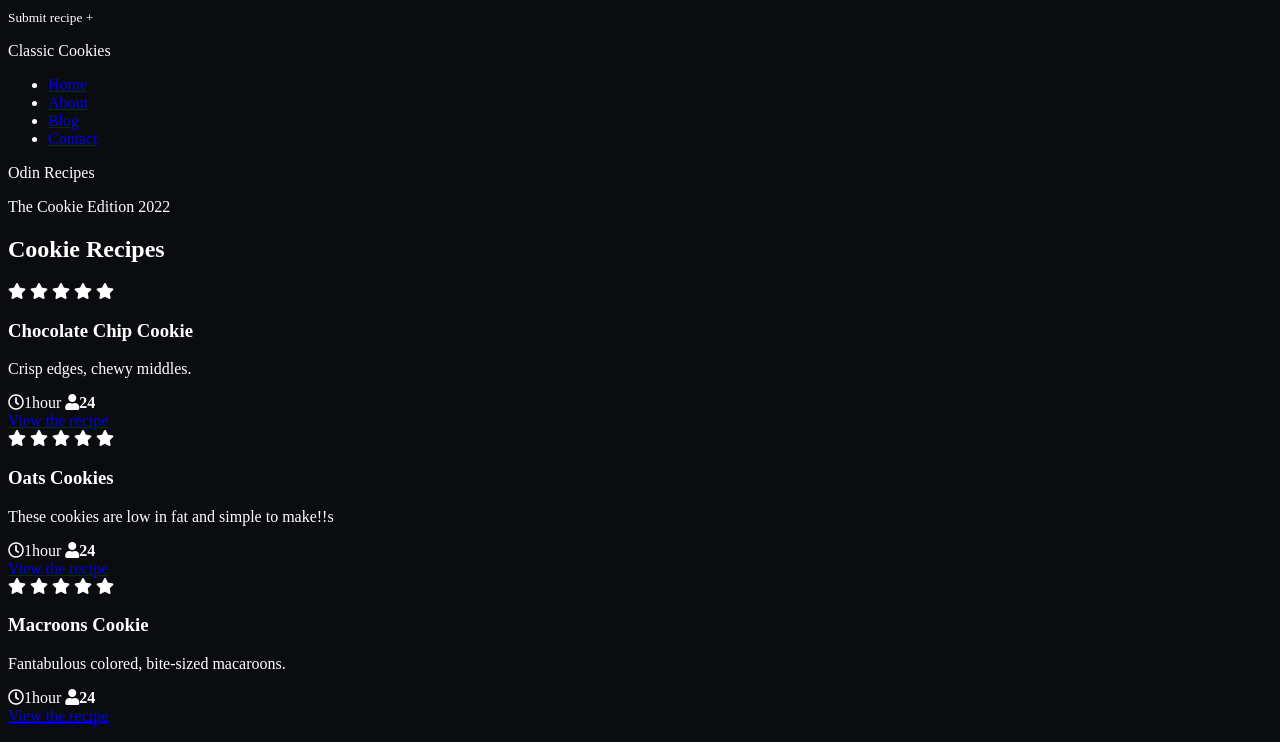
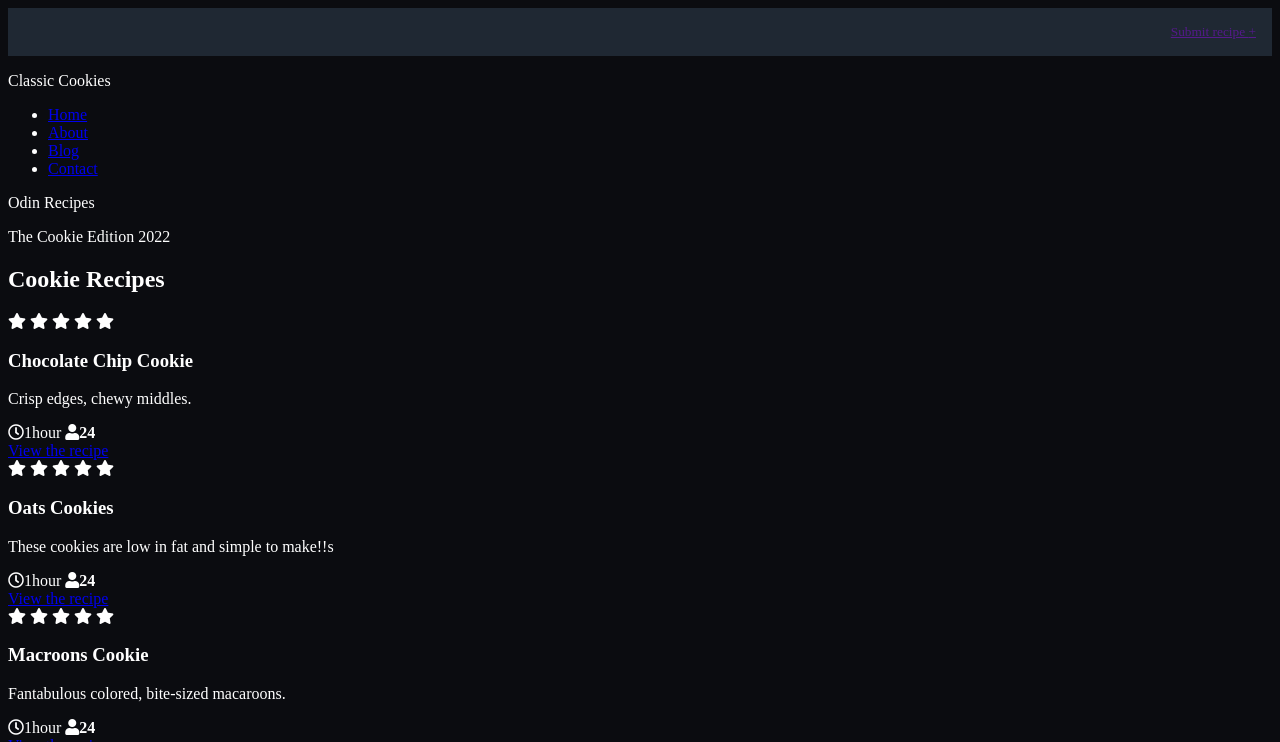
Before and after one commit to winniebosy/odin-recipe-project, a plain HTML site: page index.html in a window 1280 px wide. Shown: the top 742 px of the page. Drawn offline with Linux system fonts and the light colour scheme.

Commit message:
adding link to header submit recipe section

```diff
--- a/index.css
+++ b/index.css
@@ -25,3 +25,14 @@ html {
 body{
     background-color: var(--bodyColor);
 }
+#header {
+    width: 100%;
+    display: flex;
+    align-items:flex-end;
+    justify-content:flex-end;
+    border-width:2px;
+    border-color: white;
+    background-color: var(--headerColor);
+    margin:0;
+    padding: 1rem;
+}
--- a/index.html
+++ b/index.html
@@ -15,7 +15,7 @@
 <body>
 <!-- header section -->
   <header id ="header">
-      <small class="header-info">Submit recipe <span class="add-symbol">&#43;</span></small>
+      <small class="header-info"><a href="">Submit recipe <span class="add-symbol">&#43;</span></a></small>
   </header>
 
 <!-- header section ends here -->
```
